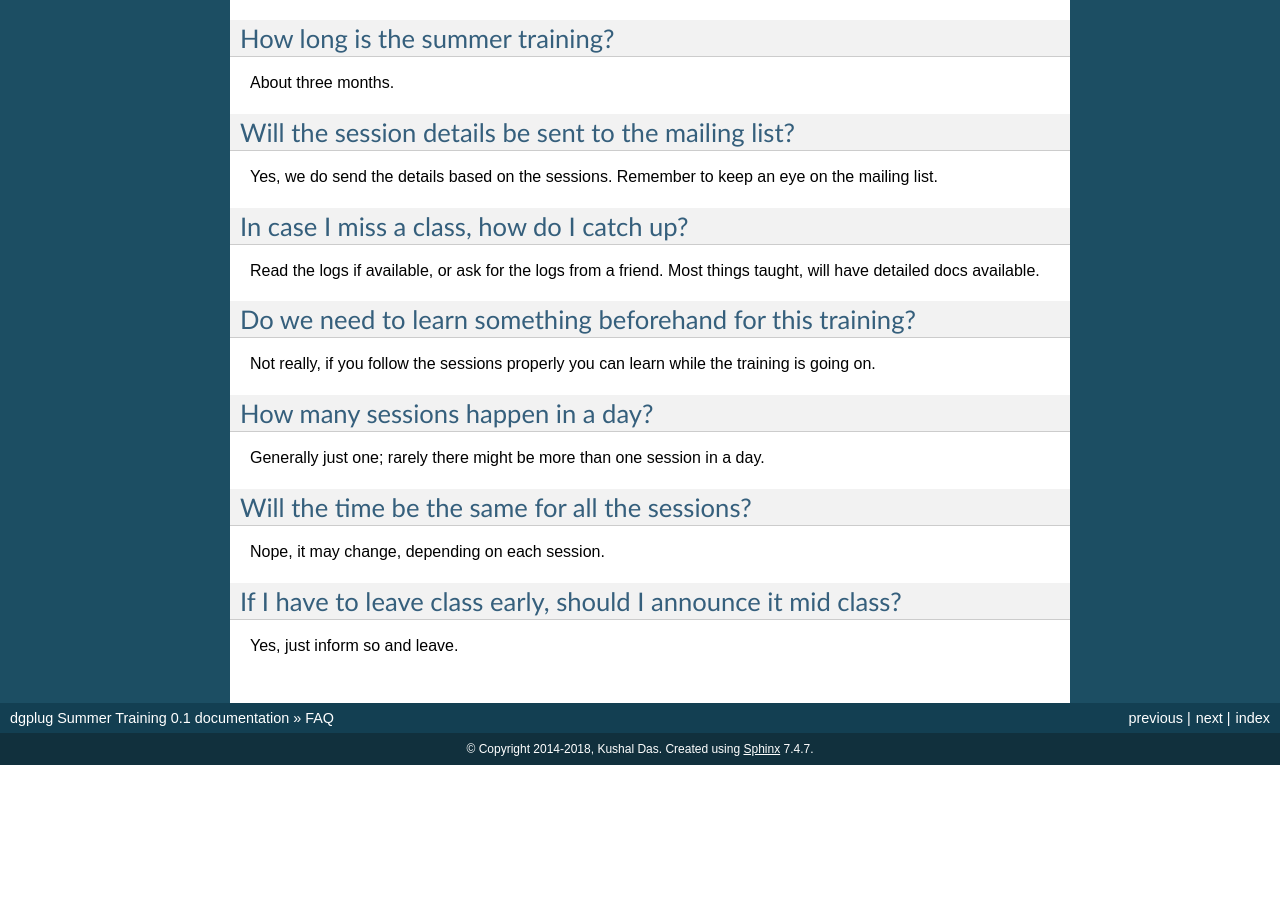
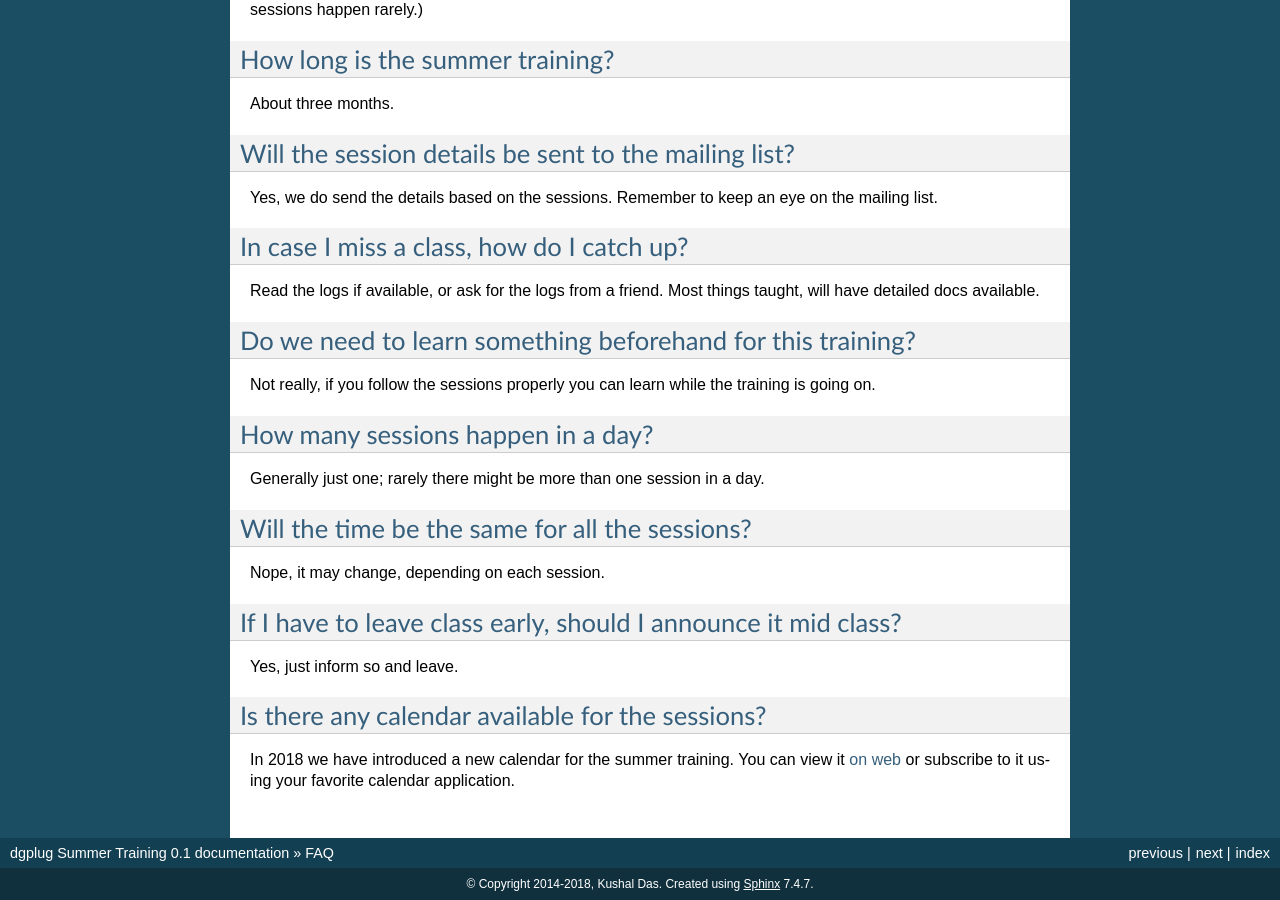
Before and after one commit to kushaldas/summertraining, a Sphinx documentation site: the page built from docs/faq.rst, in a window 1280 px wide and 900 px high, scrolled down 991 px. Built offline with Sphinx 7.4.7, drawn with Linux system fonts in a browser that asks for light colours; before the commit the page ends 1756 px from its top, so only the background shows below that; some of the changed text lies outside the part shown.

Commit message:
Adds the calendar URL

```diff
--- a/docs/faq.rst
+++ b/docs/faq.rst
@@ -77,3 +77,12 @@ If I have to leave class early, should I announce it mid class?
 ---------------------------------------------------------------
 
 Yes, just inform so and leave.
+
+
+Is there any calendar available for the sessions?
+--------------------------------------------------
+
+In 2018 we have introduced a new calendar for the summer training. You can
+view it `on web
+<https://calendar.dgplug.org/index.php/apps/calendar/p/yQ8Tq48XMPeCNa8a/dgplug>`_
+or subscribe to it using your favorite calendar application.
```
